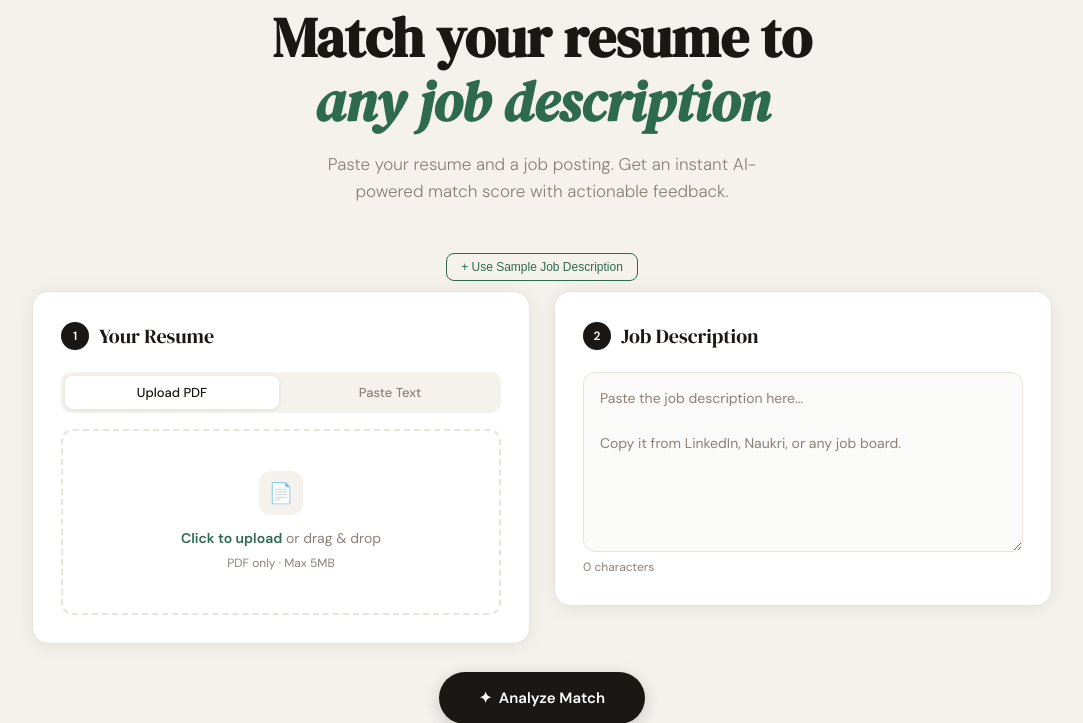
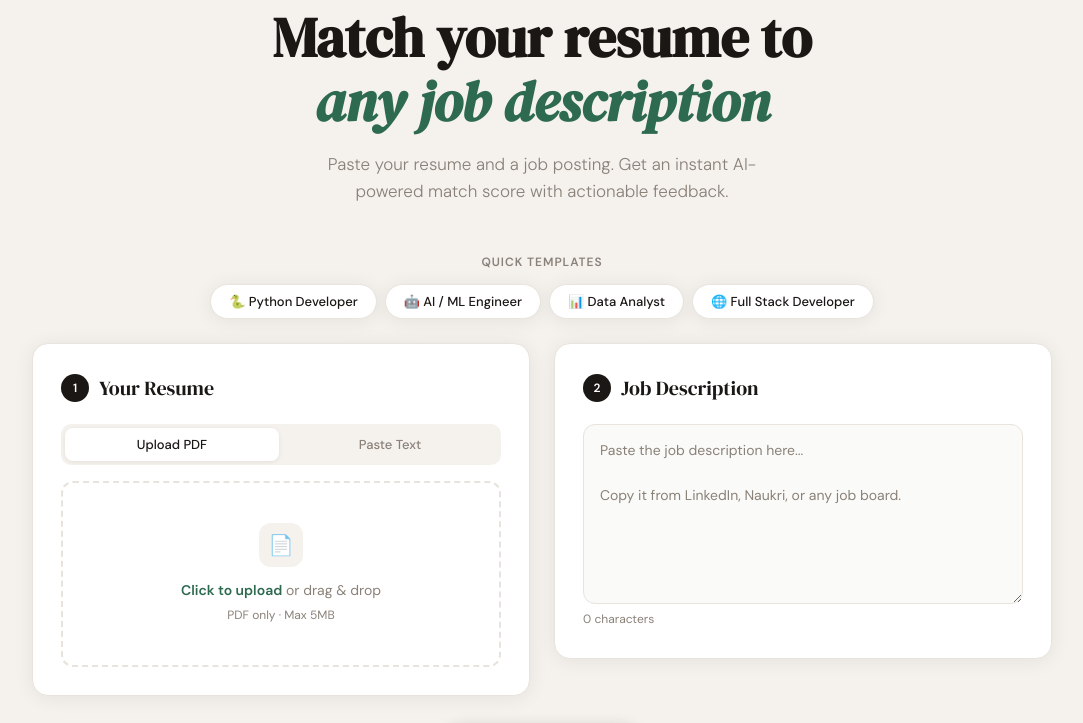
Before and after one commit to ayush-s-tomar/ResumeIQ, a Flask app: page / in a window 1280 px wide. Shown: the part 169-892 px from the top of the page, without its empty margins (98-1181 px from the left). Run offline with Flask 3, Linux system fonts and the light colour scheme; parts of the project's set-up code (start-up, migrations or seed data) failed here and were passed over.

Commit message:
feat: add one-click JD templates for Python, AI/ML, Data Analyst, Full Stack roles

```diff
--- a/templates/index.html
+++ b/templates/index.html
@@ -15,6 +15,32 @@
       --warn: #C77B2F; --warn-light: #FEF3E2;
       --radius: 16px; --shadow: 0 2px 20px rgba(26,23,20,0.07);
     }
+
+    /* ── Template Buttons ── */
+    .tpl-btn {
+      background: var(--surface);
+      border: 1px solid var(--border);
+      border-radius: 20px;
+      padding: 8px 18px;
+      font-family: 'DM Sans', sans-serif;
+      font-size: 13px;
+      font-weight: 500;
+      color: var(--text);
+      cursor: pointer;
+      transition: all 0.2s;
+      box-shadow: var(--shadow);
+    }
+    .tpl-btn:hover {
+      border-color: var(--accent);
+      color: var(--accent);
+      transform: translateY(-1px);
+    }
+    .tpl-btn.active {
+      background: var(--accent-light);
+      border-color: var(--accent);
+      color: var(--accent);
+    }
+
     body { font-family: 'DM Sans', sans-serif; background: var(--bg); color: var(--text); min-height: 100vh; line-height: 1.6; }
     header { background: var(--surface); border-bottom: 1px solid var(--border); padding: 0 40px; display: flex; align-items: center; justify-content: space-between; height: 64px; position: sticky; top: 0; z-index: 100; }
     .logo { font-family: 'DM Serif Display', serif; font-size: 22px; color: var(--text); display: flex; align-items: center; gap: 8px; }
@@ -98,19 +124,7 @@
     .history-clear-btn { background: none; border: 1px solid var(--border); color: var(--text-muted); border-radius: 8px; padding: 6px 14px; font-size: 12px; font-family: 'DM Sans', sans-serif; cursor: pointer; transition: all 0.2s; }
     .history-clear-btn:hover { border-color: var(--accent2); color: var(--accent2); }
     .history-list { display: flex; flex-direction: column; gap: 10px; }
-    .history-card {
-      background: var(--surface);
-      border: 1px solid var(--border);
-      border-radius: 12px;
-      padding: 16px 20px;
-      display: flex;
-      align-items: center;
-      gap: 20px;
-      box-shadow: var(--shadow);
-      cursor: pointer;
-      transition: border-color 0.2s, transform 0.15s;
-      animation: fadeUp 0.3s ease;
-    }
+    .history-card { background: var(--surface); border: 1px solid var(--border); border-radius: 12px; padding: 16px 20px; display: flex; align-items: center; gap: 20px; box-shadow: var(--shadow); cursor: pointer; transition: border-color 0.2s, transform 0.15s; animation: fadeUp 0.3s ease; }
     .history-card:hover { border-color: var(--accent); transform: translateY(-1px); }
     .history-score { font-family: 'DM Serif Display', serif; font-size: 36px; min-width: 60px; text-align: center; line-height: 1; }
     .history-meta { flex: 1; min-width: 0; }
@@ -129,6 +143,7 @@
       .hero { padding: 40px 20px 32px; }
       .history-card { gap: 12px; }
       .history-score { font-size: 28px; min-width: 48px; }
+      .tpl-btn { font-size: 12px; padding: 7px 14px; }
     }
   </style>
 </head>
@@ -137,16 +152,24 @@
   <div class="logo"><span class="logo-dot"></span>ResumeIQ</div>
   <span class="badge">AI Powered</span>
 </header>
+
 <div class="hero">
   <div class="hero-tag">Smart Resume Analysis</div>
   <h1>Match your resume to<br/><em>any job description</em></h1>
   <p>Paste your resume and a job posting. Get an instant AI-powered match score with actionable feedback.</p>
 </div>
-<div style="text-align:center; margin-bottom:10px;">
-  <button onclick="fillSample()" style="background:none; border:1px solid #2D6A4F; color:#2D6A4F; border-radius:8px; padding:6px 14px; font-size:12px; cursor:pointer;">
-    + Use Sample Job Description
-  </button>
+
+<!-- ── JD Templates ── -->
+<div style="text-align:center; margin-bottom:24px;">
+  <p style="font-size:12px; font-weight:600; letter-spacing:0.08em; text-transform:uppercase; color:var(--text-muted); margin-bottom:12px;">Quick Templates</p>
+  <div style="display:flex; flex-wrap:wrap; justify-content:center; gap:8px;">
+    <button class="tpl-btn" onclick="fillTemplate('python', this)">🐍 Python Developer</button>
+    <button class="tpl-btn" onclick="fillTemplate('aiml', this)">🤖 AI / ML Engineer</button>
+    <button class="tpl-btn" onclick="fillTemplate('data', this)">📊 Data Analyst</button>
+    <button class="tpl-btn" onclick="fillTemplate('fullstack', this)">🌐 Full Stack Developer</button>
+  </div>
 </div>
+
 <div class="container">
   <div class="error-box" id="errorBox"></div>
   <div class="grid">
@@ -185,6 +208,7 @@
       <span class="char-count" id="charCount">0 characters</span>
     </div>
   </div>
+
   <div class="analyze-wrap">
     <button class="btn-analyze" id="analyzeBtn" onclick="analyze()">
       <span class="btn-text">✦ &nbsp;Analyze Match</span>
@@ -192,6 +216,7 @@
     </button>
     <p class="loading-msg" id="loadingMsg">🔍 Analyzing your resume, please wait...</p>
   </div>
+
   <div id="results">
     <button class="copy-btn" id="copyBtn" onclick="copyResults()">📋 Copy Results</button>
     <div style="clear:both;"></div>
@@ -243,6 +268,113 @@
 </footer>
 
 <script>
+  // ── JD Templates ──
+  const JD_TEMPLATES = {
+    python: {
+      text: `We are looking for a skilled Python Developer to join our backend engineering team.
+
+Key Responsibilities:
+- Design and develop scalable REST APIs using Flask or FastAPI
+- Write clean, maintainable Python code following best practices
+- Work with databases (PostgreSQL, MongoDB) and ORM frameworks
+- Integrate third-party APIs and services
+- Participate in code reviews and agile ceremonies
+
+Requirements:
+- 2+ years of Python development experience
+- Strong knowledge of Flask or FastAPI
+- Experience with REST API design and JSON
+- Familiarity with Git, Docker, and CI/CD pipelines
+- Knowledge of SQL and NoSQL databases
+- Problem-solving skills and attention to detail
+
+Nice to have:
+- Experience with cloud platforms (AWS, GCP, Azure)
+- Knowledge of message queues (Celery, RabbitMQ)
+- Contributions to open-source projects`
+    },
+    aiml: {
+      text: `We are hiring an AI/ML Engineer to build and deploy intelligent systems at scale.
+
+Key Responsibilities:
+- Design, train, and evaluate machine learning models
+- Build NLP pipelines and LLM-powered applications
+- Deploy models to production using MLflow, FastAPI, or similar tools
+- Work with large datasets and perform feature engineering
+- Collaborate with product teams to integrate AI into applications
+
+Requirements:
+- Strong Python skills with experience in ML frameworks (PyTorch, TensorFlow, scikit-learn)
+- Hands-on experience with NLP, LLMs, or computer vision
+- Familiarity with Hugging Face, LangChain, or OpenAI APIs
+- Understanding of model evaluation, fine-tuning, and prompt engineering
+- Experience with data preprocessing and EDA
+- Knowledge of Git and experiment tracking tools
+
+Nice to have:
+- Experience with vector databases (Pinecone, Weaviate)
+- Knowledge of MLOps and model deployment pipelines
+- Published research or Kaggle competition experience`
+    },
+    data: {
+      text: `We are looking for a Data Analyst to turn raw data into actionable business insights.
+
+Key Responsibilities:
+- Analyze large datasets to identify trends, patterns, and anomalies
+- Build dashboards and reports using Power BI or Tableau
+- Write complex SQL queries for data extraction and transformation
+- Work with stakeholders to define KPIs and metrics
+- Present findings clearly to non-technical audiences
+
+Requirements:
+- Proficiency in SQL (joins, window functions, CTEs)
+- Experience with Python or R for data analysis (pandas, NumPy, matplotlib)
+- Hands-on experience with BI tools (Power BI, Tableau, or Looker)
+- Strong understanding of statistics and data visualization
+- Excellent communication and storytelling skills
+
+Nice to have:
+- Experience with Google Analytics or similar tools
+- Knowledge of data warehouses (BigQuery, Snowflake, Redshift)
+- Familiarity with Excel advanced features and pivot tables`
+    },
+    fullstack: {
+      text: `We are seeking a Full Stack Developer to build end-to-end web applications.
+
+Key Responsibilities:
+- Develop responsive frontend interfaces using React or Vue.js
+- Build robust backend APIs using Node.js or Python (Django/Flask)
+- Design and manage relational and non-relational databases
+- Ensure application performance, security, and scalability
+- Collaborate with UI/UX designers and product managers
+
+Requirements:
+- 2+ years of full stack development experience
+- Strong proficiency in JavaScript/TypeScript and React or Vue.js
+- Backend experience with Node.js, Python, or similar
+- Knowledge of HTML5, CSS3, and responsive design
+- Experience with REST APIs and GraphQL
+- Familiarity with Git, Docker, and deployment platforms (Vercel, Render, AWS)
+
+Nice to have:
+- Experience with Next.js or Nuxt.js
+- Knowledge of WebSockets and real-time applications
+- Understanding of CI/CD pipelines and DevOps basics`
+    }
+  };
+
+  function fillTemplate(key, btn) {
+    const tpl = JD_TEMPLATES[key];
+    if (!tpl) return;
+    document.getElementById('jobDesc').value = tpl.text;
+    document.getElementById('charCount').textContent = tpl.text.length + ' characters';
+    // highlight active button
+    document.querySelectorAll('.tpl-btn').forEach(b => b.classList.remove('active'));
+    btn.classList.add('active');
+    // scroll to textarea
+    document.getElementById('jobDesc').scrollIntoView({ behavior: 'smooth', block: 'center' });
+  }
+
   // ── Score History ──
   const HISTORY_KEY = 'resumeiq_history';
   const MAX_HISTORY = 5;
@@ -389,7 +521,6 @@
     const missing = [...document.getElementById('missingKeywords').querySelectorAll('.tag')].map(t => t.textContent).join(', ');
     const strengths = [...document.getElementById('strengths').querySelectorAll('li')].map(li => '• ' + li.textContent).join('\n');
     const improvements = [...document.getElementById('improvements').querySelectorAll('li')].map(li => '• ' + li.textContent).join('\n');
-
     const text = [
       '📊 ResumeIQ Analysis Report',
       '─────────────────────────',
@@ -408,29 +539,12 @@
       '',
       `Generated by ResumeIQ — ${new Date().toLocaleString()}`
     ].join('\n');
-
     navigator.clipboard.writeText(text).then(() => {
       const btn = document.getElementById('copyBtn');
       btn.textContent = '✅ Copied!';
       btn.classList.add('copied');
-      setTimeout(() => {
-        btn.textContent = '📋 Copy Results';
-        btn.classList.remove('copied');
-      }, 2500);
+      setTimeout(() => { btn.textContent = '📋 Copy Results'; btn.classList.remove('copied'); }, 2500);
     }).catch(() => alert('Could not copy. Please copy manually.'));
-  }
-
-  function fillSample() {
-    document.getElementById('jobDesc').value = `We are looking for a Python Developer with experience in building backend APIs and working with AI/ML tools.
-
-Requirements:
-- 2+ years of Python development experience
-- Experience with Flask or FastAPI
-- Familiarity with REST APIs and JSON
-- Basic knowledge of machine learning concepts
-- Experience with Git and version control
-- Strong problem-solving skills`;
-    document.getElementById('charCount').textContent = document.getElementById('jobDesc').value.length + ' characters';
   }
 
   async function analyze() {
@@ -455,7 +569,6 @@ Requirements:
       const data = await res.json();
       if (data.error) return showError(data.error);
 
-      // Render score
       document.getElementById('scoreNum').textContent = data.match_score;
       document.getElementById('summary').textContent = data.summary;
 
@@ -472,7 +585,9 @@ Requirements:
       document.getElementById('strengths').innerHTML = data.strengths.map(s => '<li>' + s + '</li>').join('');
       document.getElementById('improvements').innerHTML = data.improvements.map(i => '<li>' + i + '</li>').join('');
 
-      // ── Save to history ──
+      // reset template button highlights after analysis
+      document.querySelectorAll('.tpl-btn').forEach(b => b.classList.remove('active'));
+
       saveToHistory(data, jobDesc);
 
       document.getElementById('results').style.display = 'block';
@@ -486,7 +601,6 @@ Requirements:
     }
   }
 
-  // Load history on page start
   window.addEventListener('DOMContentLoaded', renderHistory);
 </script>
 </body>
```
